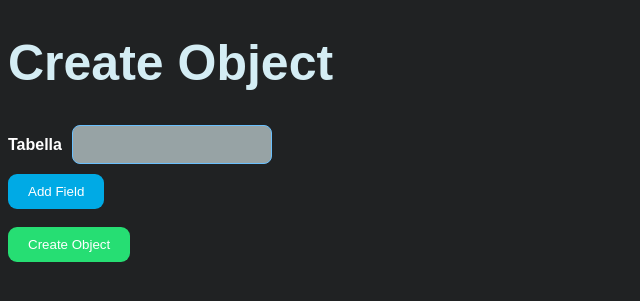
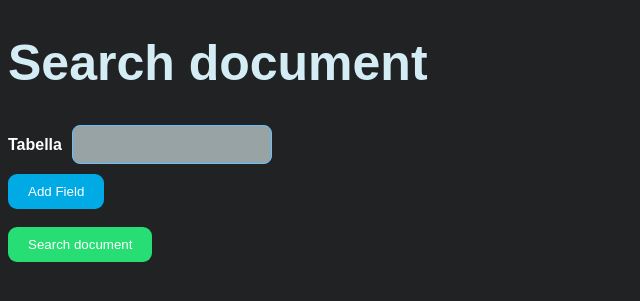
Before and after one commit to Dar9586/CineMetrics, a Flask app: page /search in a window 1280 px wide. Shown: the part 86-387 px from the top of the page, without its empty margins (0-640 px from the left). Run offline with Flask 3, Linux system fonts and the light colour scheme; data that the repository does not hold is empty.

Commit message:
Refactoring UI and Search function in app.py

```diff
--- a/app.py
+++ b/app.py
@@ -86,7 +86,18 @@ def apply_search():
             value = json.loads(value)
         except:
             pass
-        new_object[name] = {op: value}
+
+        if name in new_object:
+            # Se il campo esiste già nel dizionario, controlla se esiste una lista di operazioni per quel campo
+            if isinstance(new_object[name], list):
+                # Aggiungi la nuova operazione alla lista di operazioni esistente
+                new_object[name].append({op: value})
+            else:
+                # Crea una lista di operazioni per il campo e aggiungi sia il vincolo precedente che il nuovo vincolo
+                existing_op = new_object[name]
+                new_object[name] = [existing_op, {op: value}]
+        else:
+            new_object[name] = {op: value}
 
     # Esegue la ricerca e il rendering dei risultati
     return render_query(table, new_object, page)
--- a/templates/search-document.html
+++ b/templates/search-document.html
@@ -2,7 +2,7 @@
 <html lang="en">
 <head>
     <link rel="stylesheet" type="text/css" href="{{ url_for('static', filename='styles.css') }}">
-    <title>Create Object</title>
+    <title>Search document</title>
 </head>
 <body>
  <div class="navbar">
@@ -10,7 +10,7 @@
         <a href="/add-document">Add document</a>
         <a href="/search" class="active">Search</a>
     </div>
-<h1>Create Object</h1>
+<h1>Search document</h1>
 <form action="/apply-search" id="object-form" method="get">
     <input hidden="hidden" name="page" type="number" value="1">
     <label for="collection-select">Tabella</label><select id="collection-select" name="table" onchange="fetchFields()">
@@ -25,7 +25,7 @@
 
         <button id="add-field" type="button">Add Field</button>
         <br><br>
-        <input type="submit" value="Create Object">
+        <input type="submit" value="Search document">
     </form>
 
     <script>
```
Also changed, not shown: 1 other file.
